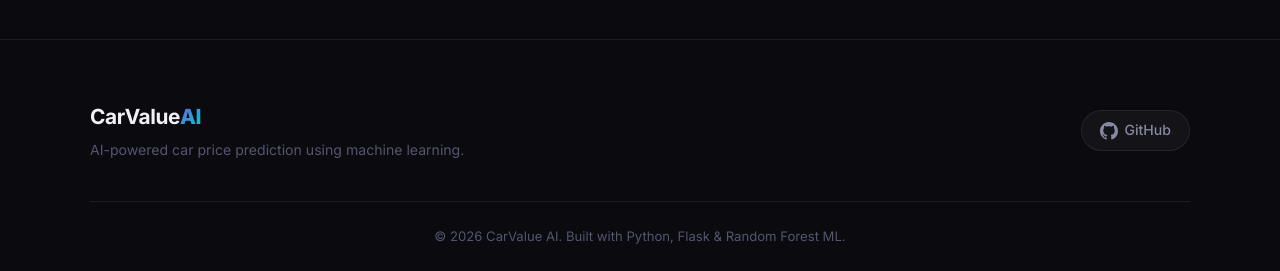
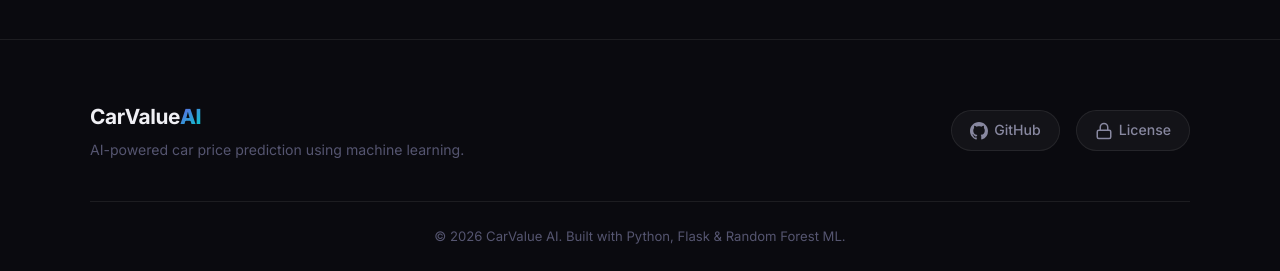
Before and after one commit to algorithnicmind/Car-predict, a Flask app: page / in a window 1280 px wide. Shown: the part 2898-3169 px from the top of the page. Run offline with Flask 3, Linux system fonts and the light colour scheme; parts of the project's set-up code (start-up, migrations or seed data) failed here and were passed over.

Commit message:
docs: add License link to footer pointing to repository LICENSE

```diff
--- a/templates/index.html
+++ b/templates/index.html
@@ -293,6 +293,10 @@
                     <svg width="18" height="18" viewBox="0 0 24 24" fill="currentColor"><path d="M12 0C5.37 0 0 5.37 0 12c0 5.31 3.435 9.795 8.205 11.385.6.105.825-.255.825-.57 0-.285-.015-1.23-.015-2.235-3.015.555-3.795-.735-4.035-1.41-.135-.345-.72-1.41-1.23-1.695-.42-.225-1.02-.78-.015-.795.945-.015 1.62.87 1.845 1.23 1.08 1.815 2.805 1.305 3.495.99.105-.78.42-1.305.765-1.605-2.67-.3-5.46-1.335-5.46-5.925 0-1.305.465-2.385 1.23-3.225-.12-.3-.54-1.53.12-3.18 0 0 1.005-.315 3.3 1.23.96-.27 1.98-.405 3-.405s2.04.135 3 .405c2.295-1.56 3.3-1.23 3.3-1.23.66 1.65.24 2.88.12 3.18.765.84 1.23 1.905 1.23 3.225 0 4.605-2.805 5.625-5.475 5.925.435.375.81 1.095.81 2.22 0 1.605-.015 2.895-.015 3.3 0 .315.225.69.825.57A12.02 12.02 0 0 0 24 12c0-6.63-5.37-12-12-12z"/></svg>
                     GitHub
                 </a>
+                <a href="https://github.com/AlgorithnicMind/Car-predict/blob/main/LICENSE" target="_blank" class="footer-link">
+                    <svg width="18" height="18" viewBox="0 0 24 24" fill="none" stroke="currentColor" stroke-width="2" stroke-linecap="round" stroke-linejoin="round"><rect x="3" y="11" width="18" height="11" rx="2" ry="2"/><path d="M7 11V7a5 5 0 0 1 10 0v4"/></svg>
+                    License
+                </a>
             </div>
         </div>
         <div class="footer-bottom">
```
